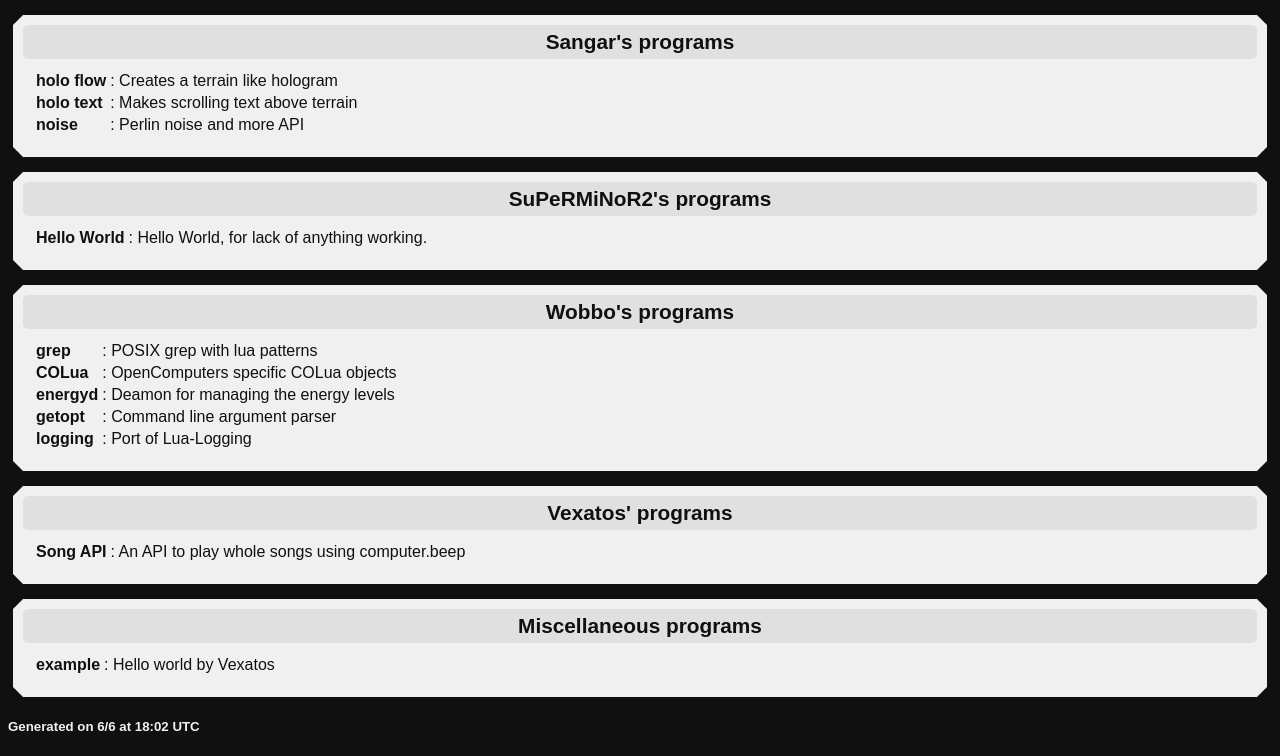
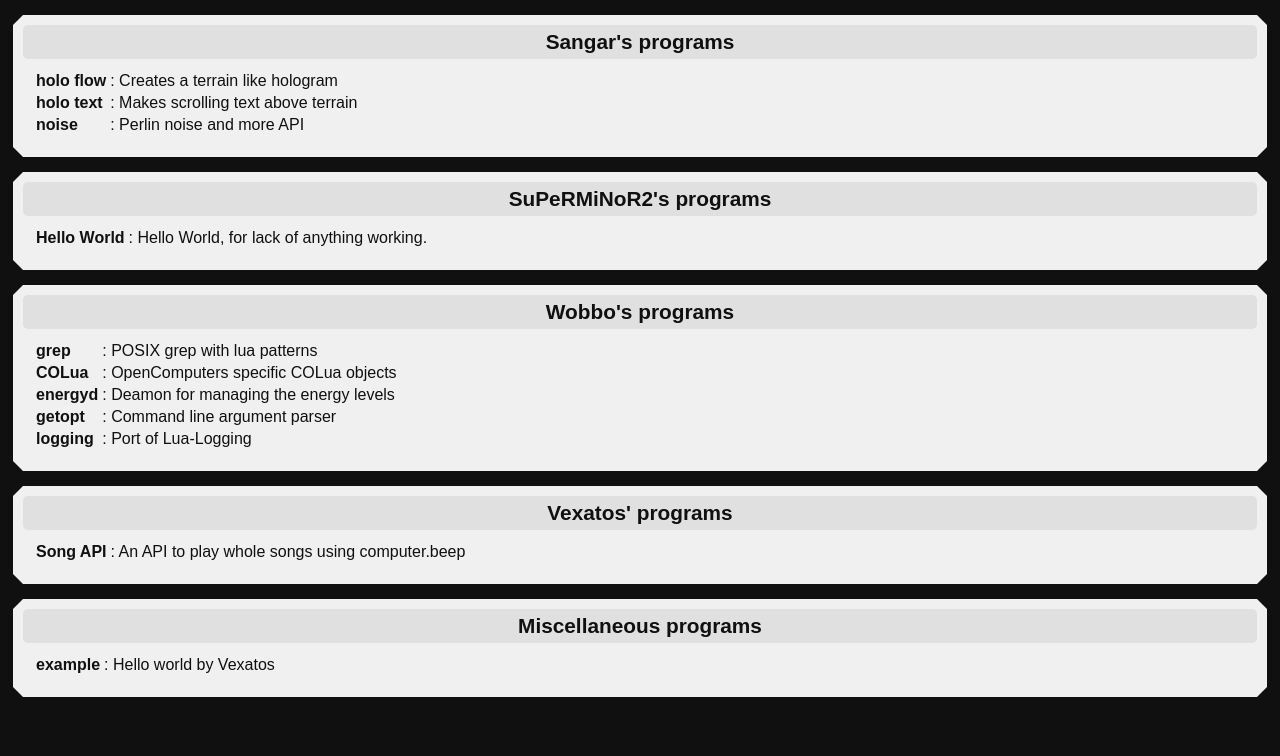
Before and after one commit to OpenPrograms/openprograms.github.io, a plain HTML site: page index.html in a window 1280 px wide. Shown: the part 1627-2383 px from the top of the page. After the commit the page ends 2339 px from the top, so only its background shows below. Drawn offline with Linux system fonts and the light colour scheme.

Commit message:
Test auto compile

```diff
--- a/index.html
+++ b/index.html
@@ -93,8 +93,5 @@
 		<table>
 			<tr><td><a href="https://github.com/OpenPrograms/MiscPrograms/blob/master/Vexatos/example.lua">example</a></td><td>: Hello world by Vexatos</td></tr>
 		</table></div><div class="bevel bl br"></div></div>
-		<a href="https://github.com/OpenPrograms/openprograms.github.io/blob/master/generate.lua">
-			<h5>Generated on 6/6 at 18:02 UTC</h5>
-		</a>
 	</body>
 </html>
--- a/style.css
+++ b/style.css
@@ -65,4 +65,3 @@ table {
 td {
 	border:0px;
 }
-/* Generated on 6/6 at 18:02 UTC
```
